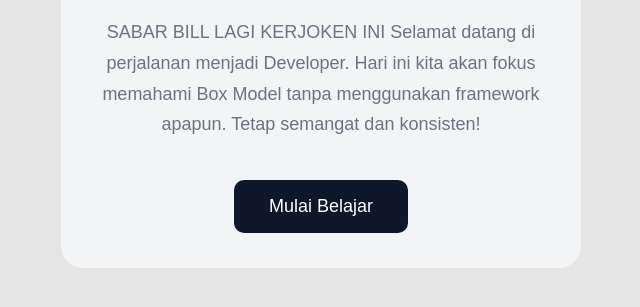
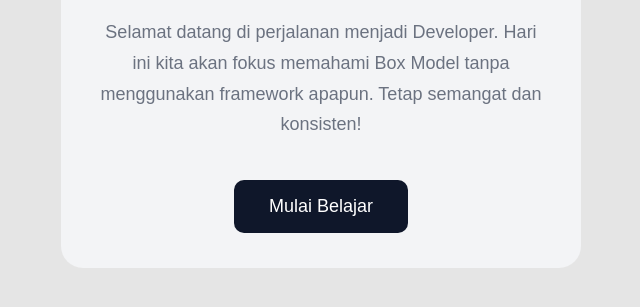
Before and after one commit to felicia01-svt/tugas-html-css, a plain HTML site: page index.html in a window 1280 px wide. Shown: the part 341-648 px from the top of the page, without its empty margins (319-959 px from the left). Drawn offline with Linux system fonts and the light colour scheme.

Commit message:
Add files via upload

```diff
--- a/index.html
+++ b/index.html
@@ -15,7 +15,6 @@
 <h1>Kelas CSS Dasar Dimulai!</h1>
 
 <p class="desc">
-    SABAR BILL LAGI KERJOKEN INI
 Selamat datang di perjalanan menjadi Developer. Hari ini kita akan fokus memahami
 Box Model tanpa menggunakan framework apapun. Tetap semangat dan konsisten!
 </p>
```
